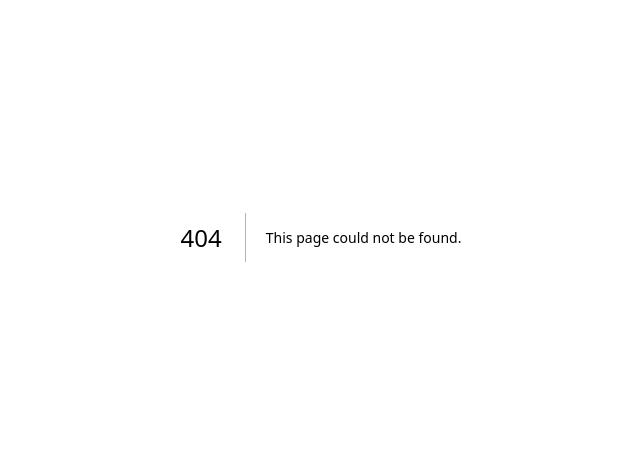
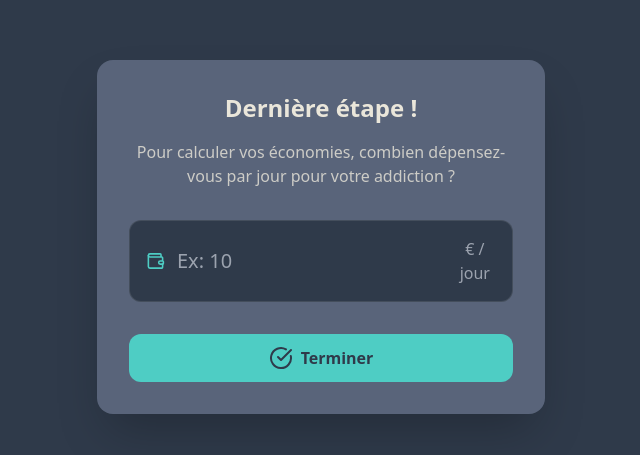
Before and after one commit to amid-07/phoenix-project, a Next.js app in the folder web-app/: page /assessment in a window 1280 px wide. Before the commit this address had no page. Shown: the part 163-618 px from the top of the page, without its empty margins (319-959 px from the left). Built offline with nearby package versions, Linux system fonts and the light colour scheme.

Commit message:
Fix Ngrok Headers for Vercel

```diff
--- /dev/null
+++ b/web-app/src/app/assessment/page.js
@@ -0,0 +1,45 @@
+'use client';
+import { useState } from 'react';
+import { useRouter } from 'next/navigation';
+import { Wallet, CheckCircle } from 'lucide-react';
+
+export default function AssessmentPage() {
+  const [cost, setCost] = useState('');
+  const router = useRouter();
+  const API_URL = "http://localhost:3000"; // ou Ngrok
+
+  const handleSave = async () => {
+    const userId = localStorage.getItem('userId');
+    await fetch(`${API_URL}/users/${userId}/update-cost`, {
+      method: 'POST',
+      headers: { 'Content-Type': 'application/json' },
+      body: JSON.stringify({ dailyCost: cost })
+    });
+    router.push('/dashboard');
+  };
+
+  return (
+    <div className="min-h-screen bg-[#2F3A4A] flex items-center justify-center p-4">
+      <div className="bg-[#59647A] p-8 rounded-2xl max-w-md w-full text-[#EAE6DA] text-center shadow-2xl">
+        <h1 className="text-2xl font-bold mb-4">Dernière étape !</h1>
+        <p className="mb-8 opacity-80">Pour calculer vos économies, combien dépensez-vous par jour pour votre addiction ?</p>
+
+        <div className="flex items-center bg-[#2F3A4A] p-4 rounded-xl border border-white/10 mb-8">
+          <Wallet className="text-[#4ECDC4] mr-3" />
+          <input
+            type="number"
+            className="bg-transparent text-white text-xl w-full outline-none"
+            placeholder="Ex: 10"
+            value={cost}
+            onChange={(e) => setCost(e.target.value)}
+          />
+          <span className="text-gray-400">€ / jour</span>
+        </div>
+
+        <button onClick={handleSave} className="w-full bg-[#4ECDC4] text-[#2F3A4A] font-bold py-3 rounded-xl hover:bg-white transition flex justify-center gap-2">
+          <CheckCircle /> Terminer
+        </button>
+      </div>
+    </div>
+  );
+}
--- a/web-app/src/app/page.js
+++ b/web-app/src/app/page.js
@@ -40,7 +40,13 @@ export default function LoginPage() {
       if (data && data.id) {
         localStorage.setItem('userId', data.id);
         localStorage.setItem('username', data.username);
-        router.push('/dashboard');
+
+        // VÉRIFICATION
+        if (data.dailyCost === null) {
+          router.push('/assessment'); // Vers le quiz
+        } else {
+          router.push('/dashboard'); // Vers l'accueil
+        }
       } else {
         setError(data.message || "Email ou mot de passe incorrect.");
       }
```
Also changed, not shown: 4 other files (tests, documents, lock files or other folders).
